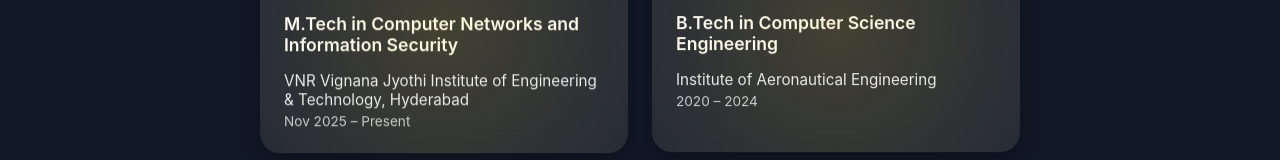
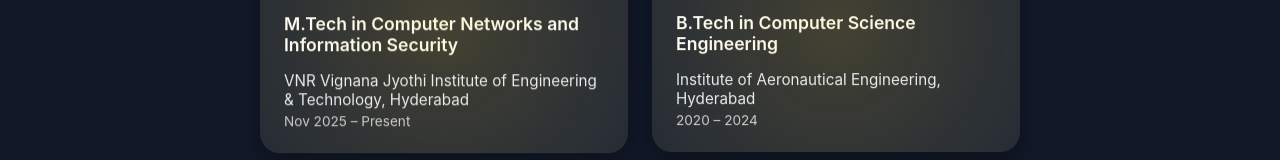
Before and after one commit to Maverick400x/portfolio, a React (Create React App) app: page / in a window 1280 px wide. Shown: the part 721-881 px from the top of the page. Built offline with nearby package versions, Linux system fonts and the light colour scheme.

Commit message:
Update Home.jsx

```diff
--- a/src/pages/Home.jsx
+++ b/src/pages/Home.jsx
@@ -16,7 +16,7 @@
     {
       icon: <FaGraduationCap size={28} />,
       degree: "B.Tech in Computer Science Engineering",
-      college: "Institute of Aeronautical Engineering",
+      college: "Institute of Aeronautical Engineering, Hyderabad",
       duration: "2020 – 2024",
     },
   ];
```
